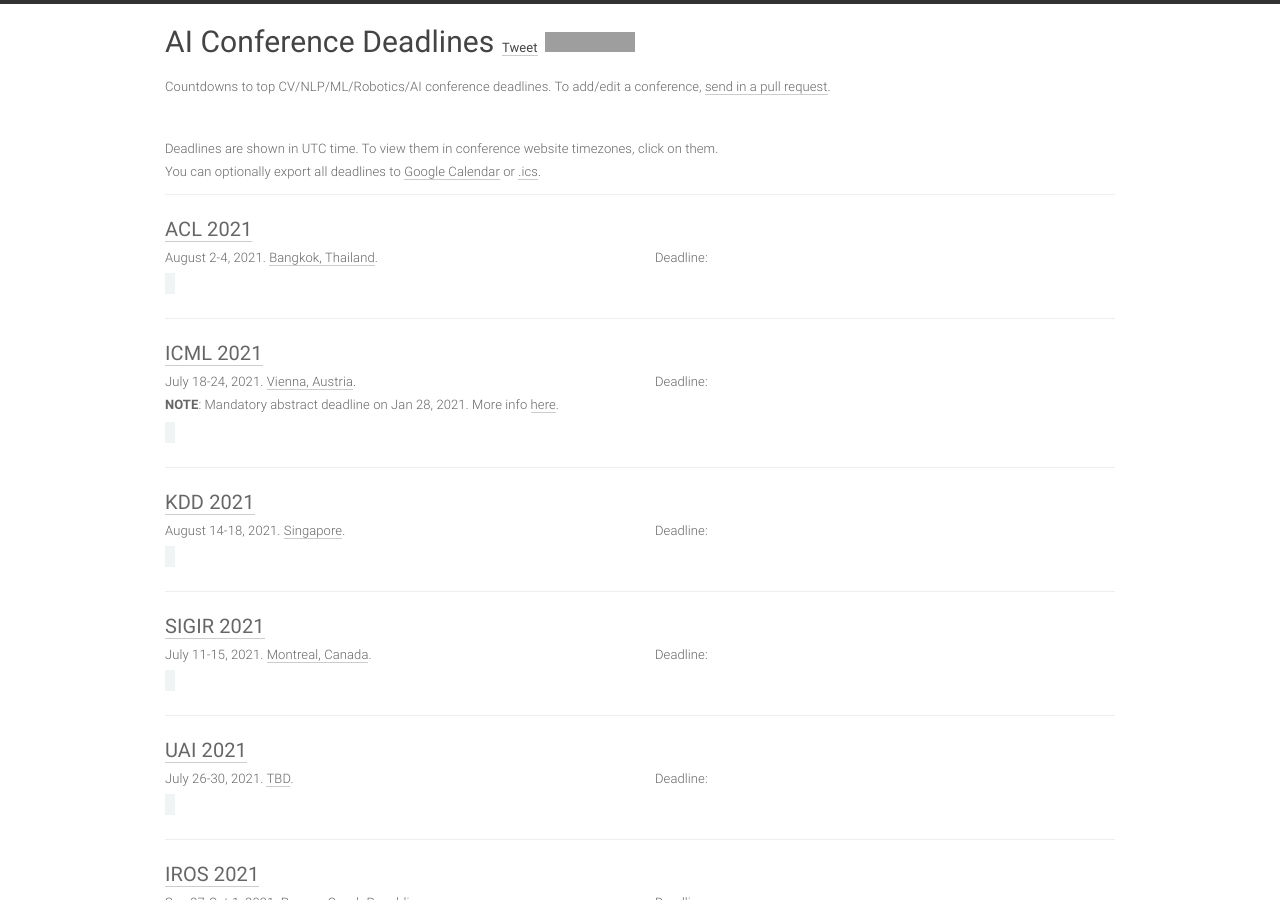
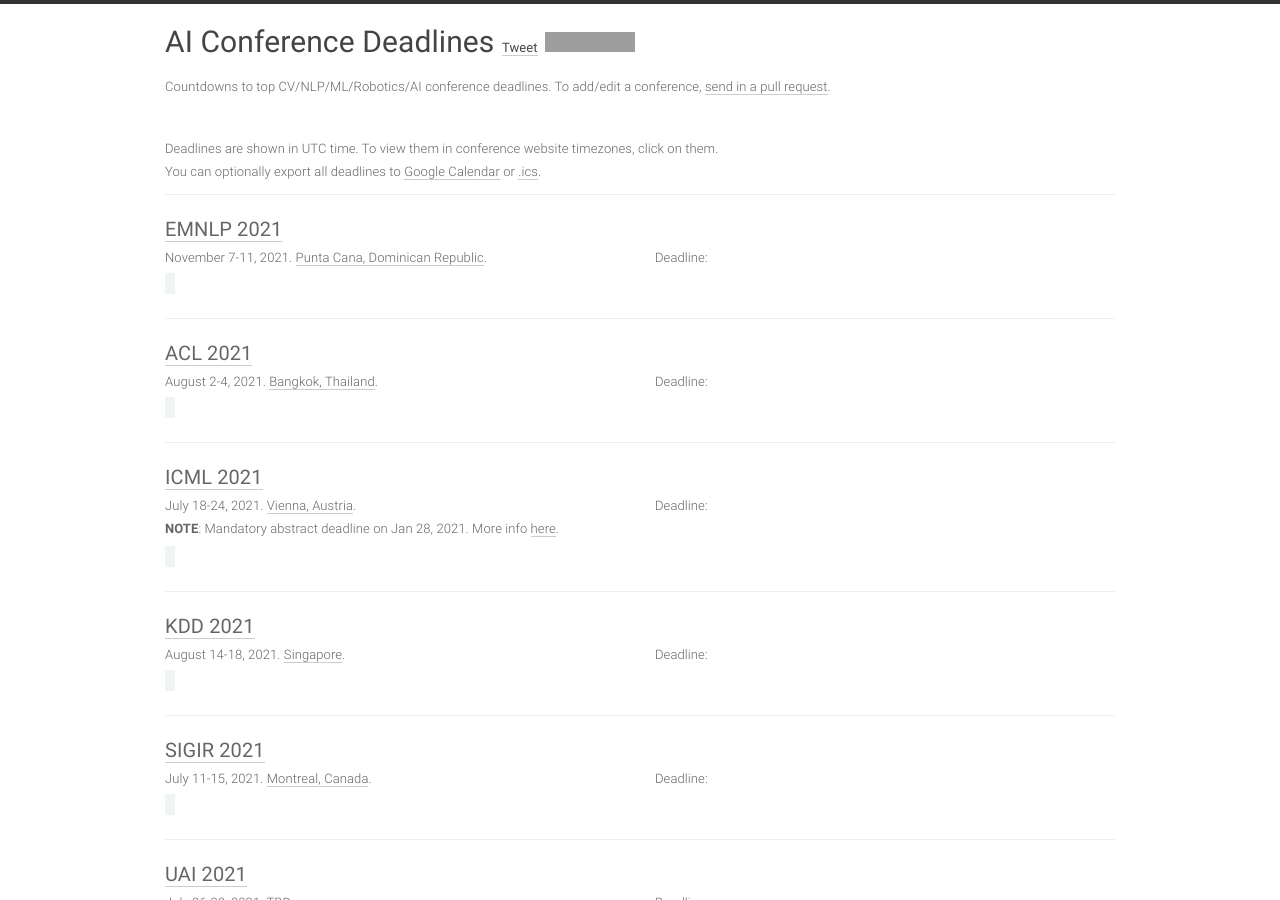
Before and after one commit to paperswithcode/ai-deadlines, a Jekyll site: the page built from index.html, in a window 1280 px wide and 900 px high. Built offline with Jekyll 4.4.1, drawn with Linux system fonts in a browser that asks for light colours; comment, search, counter and statistics services are not loaded; some of the changed text lies outside the part shown; grey boxes are pictures that could not be loaded.

Commit message:
Add EMNLP 2021 (#328)

```diff
--- a/_data/conferences.yml
+++ b/_data/conferences.yml
@@ -1,4 +1,16 @@
 ---
+
+- title: EMNLP
+  hindex: 112
+  year: 2021
+  id: emnlp21
+  link: https://2021.emnlp.org/
+  deadline: '2021-05-17 23:59:00'
+  timezone: UTC-12
+  date: November 7-11, 2021
+  place: Punta Cana, Dominican Republic
+  abstract_deadline: '2021-05-10 23:59:00'
+  sub: NLP
 
 - title: ACL
   hindex: 135
@@ -303,17 +315,6 @@
   place: Online
   sub: DM
   note: '<b>NOTE</b>: Mandatory abstract deadline on May 25, 2020. More info <a href=''https://recsys.acm.org/recsys20/dates/''>here</a>.'
-
-- title: EMNLP
-  hindex: 88
-  year: 2020
-  id: emnlp20
-  link: https://2020.emnlp.org/
-  deadline: '2020-06-03 23:59:00'
-  timezone: UTC-12
-  date: November 16-20, 2020
-  place: Online
-  sub: NLP
 
 - title: NeurIPS
   hindex: 169
```
